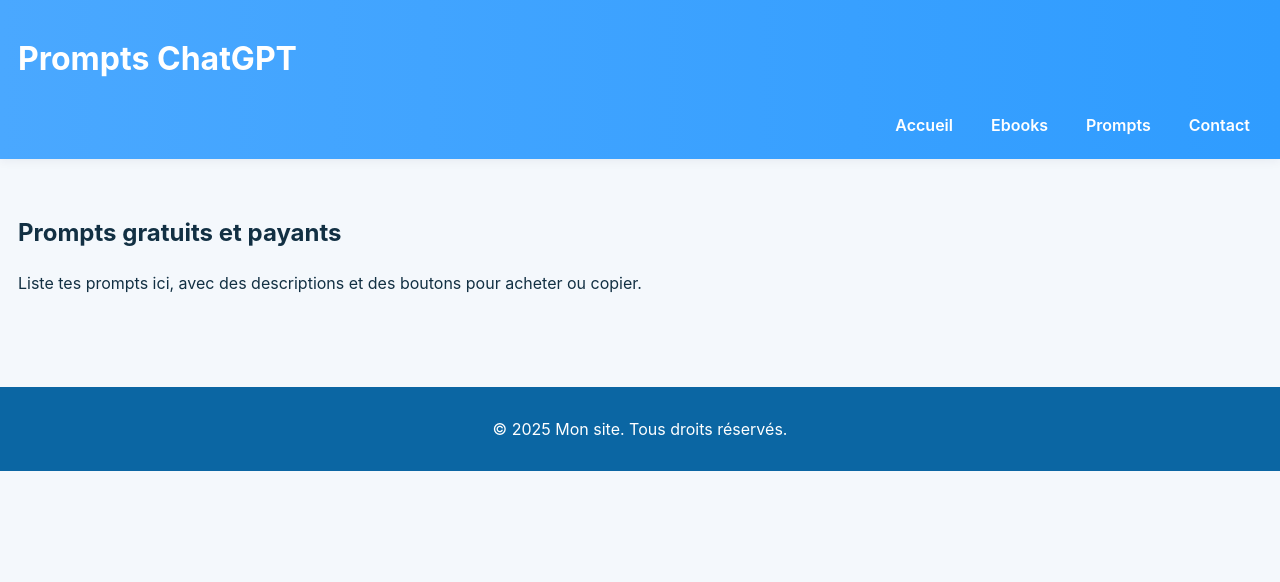
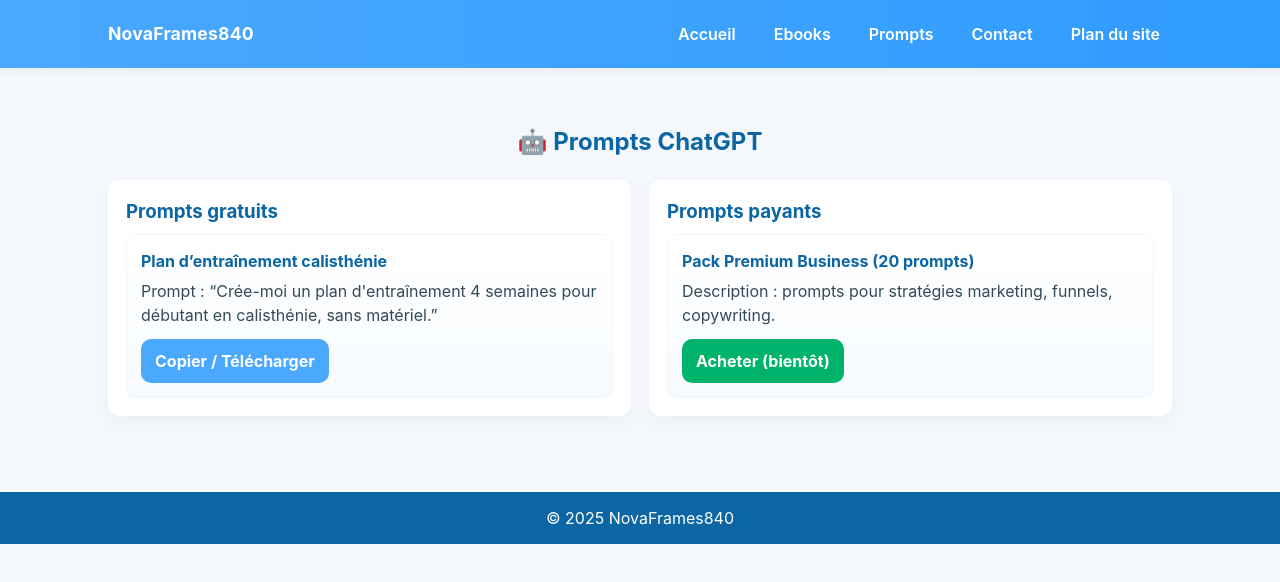
Before and after one commit to novaframes840/mon-site, a plain HTML site: page prompts.html in a window 1280 px wide. Drawn offline with Linux system fonts and the light colour scheme.

Commit message:
Update prompts.html

```diff
--- a/prompts.html
+++ b/prompts.html
@@ -1,29 +1,54 @@
-<!DOCTYPE html>
+<!doctype html>
 <html lang="fr">
 <head>
-  <meta charset="UTF-8">
-  <meta name="viewport" content="width=device-width, initial-scale=1.0">
-  <title>Prompts ChatGPT</title>
+  <meta charset="utf-8">
+  <meta name="viewport" content="width=device-width,initial-scale=1">
+  <title>NovaFrames840 — Prompts ChatGPT</title>
   <link rel="stylesheet" href="style.css">
 </head>
 <body>
   <header>
-    <h1>Prompts ChatGPT</h1>
-    <nav>
-      <a href="index.html">Accueil</a>
-      <a href="ebooks.html">Ebooks</a>
-      <a href="prompts.html">Prompts</a>
-      <a href="contact.html">Contact</a>
-    </nav>
+    <div class="container" style="display:flex;align-items:center;gap:18px">
+      <div class="brand">NovaFrames840</div>
+      <nav style="flex:1">
+        <a href="index.html">Accueil</a>
+        <a href="ebooks.html">Ebooks</a>
+        <a href="prompts.html">Prompts</a>
+        <a href="contact.html">Contact</a>
+        <a href="plan-du-site.html">Plan du site</a>
+      </nav>
+    </div>
   </header>
 
   <main>
-    <h2>Prompts gratuits et payants</h2>
-    <p>Liste tes prompts ici, avec des descriptions et des boutons pour acheter ou copier.</p>
+    <section class="container">
+      <h2 style="text-align:center;color:var(--bleu-fonce)">🤖 Prompts ChatGPT</h2>
+
+      <div class="grid">
+        <div class="card">
+          <h3>Prompts gratuits</h3>
+          <div class="prompt">
+            <h4>Plan d’entraînement calisthénie</h4>
+            <p>Prompt : “Crée-moi un plan d'entraînement 4 semaines pour débutant en calisthénie, sans matériel.”</p>
+            <a class="btn" href="#" onclick="alert('Bientôt disponible')" >Copier / Télécharger</a>
+          </div>
+        </div>
+
+        <div class="card">
+          <h3>Prompts payants</h3>
+          <div class="prompt">
+            <h4>Pack Premium Business (20 prompts)</h4>
+            <p>Description : prompts pour stratégies marketing, funnels, copywriting.</p>
+            <!-- Lien Payhip à ajouter plus tard -->
+            <a class="btn btn-pay" href="#" onclick="alert('Lien Payhip à ajouter')">Acheter (bientôt)</a>
+          </div>
+        </div>
+      </div>
+    </section>
   </main>
 
   <footer>
-    <p>© 2025 Mon site. Tous droits réservés.</p>
+    <div class="container">© 2025 NovaFrames840</div>
   </footer>
 </body>
 </html>
```
